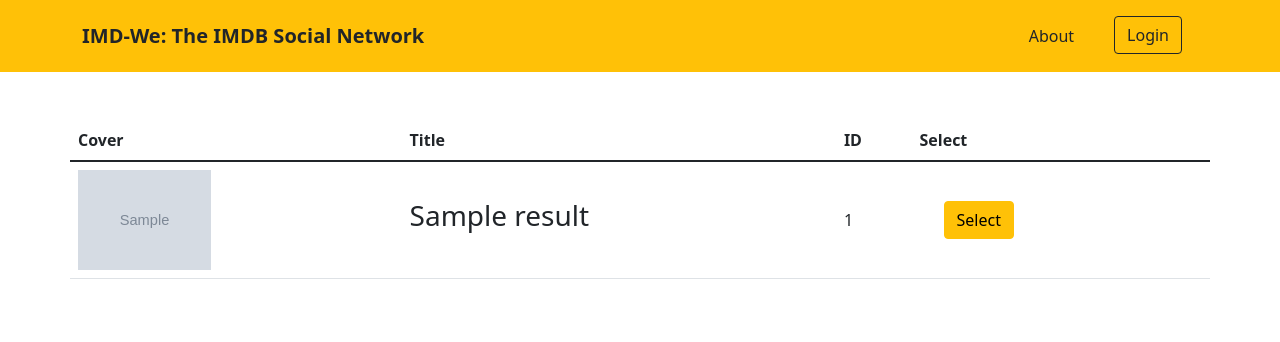
After one commit to JonathanGarro/IMDB_Social, a Flask app: page /movies/search/1 in a window 1280 px wide. The commit adds this page. Shown: the top 342 px of the page. Run offline with Flask 2, Linux system fonts and the light colour scheme; tables that the repository leaves empty or names only in its code hold one stand-in row (values such as "Sample post"); grey boxes marked "Sample" are stand-in pictures; a database or web service that is not in the repository returns one stand-in record (values such as "Sample title"); data that the repository does not hold is empty; some libraries are stand-ins or nearby versions.

Commit message:
API functionality for search and result view

```diff
--- a/flask_app/controllers/movies.py
+++ b/flask_app/controllers/movies.py
@@ -2,7 +2,7 @@
 from flask import render_template, redirect, flash, session, request
 from flask_app.models import user
 from flask_app.models import movie
-
+import requests
 
 @app.route('/movie_info/<int:movie_id>')
 def view_movie_info(movie_id):
@@ -12,3 +12,56 @@
     user = user.User.get_by_id({ 'id' : session.id })
     fans = user.User.get_by_movie_favorited({ 'movie_id' : movie_id })
     return render_template('movie_view.html', movie=movie, user=user, fans=fans)
+
+@app.route('/movies/')
+def search_page():
+    return render_template('movie_search.html')
+
+@app.route('/movies/search/', methods=['POST'])
+def search_movie():
+
+    search = request.form['search_term']
+
+    return redirect('/movies/search/' + search)
+
+@app.route('/movies/search/<search_term>')
+def show_results(search_term):
+    print(f"SEARCH")
+    search = search_term
+    api_key = "k_r5saubta"
+    api_call = 'https://imdb-api.com/en/API/Search/' + api_key + '/' + search
+    r = requests.get(api_call).json()
+    output = []
+    for x in r['results']:
+        temp_dict = {}
+        temp_dict['title'] = x['title']
+        temp_dict['id'] = x['id']
+        temp_dict['image'] = x['image']
+        output.append(temp_dict)
+    print(output)
+    return render_template('search_results.html', output=output)
+
+@app.route('/movies/search/results/', methods=['POST'])
+def search_movie_results():
+
+    search = request.form['search_select']
+
+    return redirect('/movies/search/results/' + search)
+
+@app.route('/movies/search/results/<search_term>')
+def show_single_result(search_term):
+    search = search_term
+    api_key = "k_r5saubta"
+    api_call = 'https://imdb-api.com/en/API/Title/' + api_key + '/' + search
+    r = requests.get(api_call).json()
+    output = {}
+    output['title'] = r['title']
+    output['id'] = r['id']
+    output['image'] = r['image']
+    output['year'] = r['year']
+    output['releaseDate'] = r['releaseDate']
+    output['genres'] = r['genres']
+    output['contentRating'] = r['contentRating']
+    output['imDbRating'] = r['imDbRating']
+    print(output)
+    return render_template('movie_view.html', output=output)
--- a/flask_app/templates/layout.html
+++ b/flask_app/templates/layout.html
@@ -24,17 +24,10 @@
 	  <div class="collapse navbar-collapse" id="main_nav">
 		<ul class="navbar-nav ms-auto">
 			{% if session['user_id'] %}
-				{% if request.path == '/dashboard' %}
-					<li class="nav-item px-3"><button type="button" class="btn btn-dark">Dashboard</button></li>
+				{% if request.path == '/profile' %}
+					<li class="nav-item px-3"><button type="button" class="btn btn-dark">Profile</button></li>
 				{% else %}
-				<li class="nav-item px-3"><a class="nav-link text-dark" href="/dashboard"> Dashboard </a></li>
-				{% endif %}
-				{% if request.path == '/profile' %}
-					<li class="nav-item px-3"><button type="button" class="btn btn-dark">{{ user.first_name}}'s Profile</button></li>
-
-				{% else %}
-				<li class="nav-item px-3"><a class="nav-link text-dark" href="/profile"> {{ user.first_name}}'s Profile </a></li>
-
+				<li class="nav-item px-3"><a class="nav-link text-dark" href="/profile">Profile </a></li>
 				{% endif %}
 				<li class="nav-item px-3"><a class="nav-link text-dark" href="/logout"> Logout </a></li>
 			{% else %}
--- /dev/null
+++ b/flask_app/templates/search_results.html
@@ -0,0 +1,32 @@
+{% extends "layout.html" %}
+{% block content %}
+<div class="container">
+	<div class="row py-5">
+		<table class="table">
+			<thead>
+				<tr>
+					<th>Cover</th>
+					<th>Title</th>
+					<th>ID</th>
+					<th>Select</th>
+				</tr>
+			</thead>
+			<tbody>
+				{% for result in output %}
+				<tr>
+				<td><img src="{{result.image}}" height="100px"></td>
+				<td class="align-middle"><h3>{{result.title}}</h3></td>
+				<td class="align-middle">{{result.id}}</td>
+				<td class="align-middle">
+					<form action="/movies/search/results/" method="POST" class="mx-auto p-4">
+						<input type="hidden" id="search_select" name="search_select" value="{{result.id}}">
+						<input type="submit" value="Select" class="btn btn-warning">
+					</form>
+				</td>
+				</tr>
+				{% endfor %}
+			</tbody>
+		</table>
+	</div>
+</div>
+{% endblock content %}
--- a/server.py
+++ b/server.py
@@ -1,5 +1,4 @@
-# update controller import here
-from flask_app.controllers import users
+from flask_app.controllers import users, movies
 from flask_app import app
 
 if __name__=="__main__":
```
Also changed, not shown: flask_app/templates/movie_search.html (+9 -1 lines), flask_app/templates/movie_view.html (+35 -1 lines).
